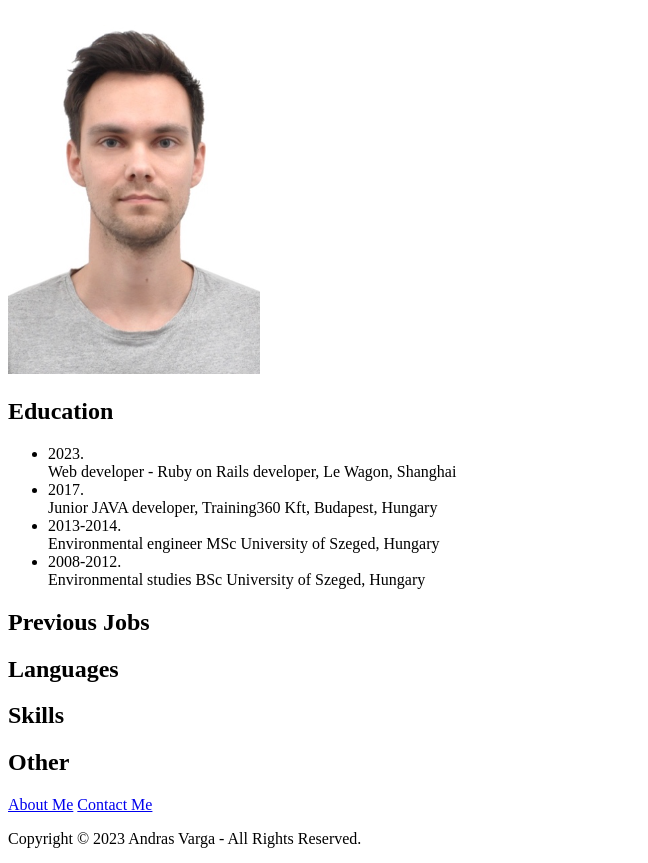
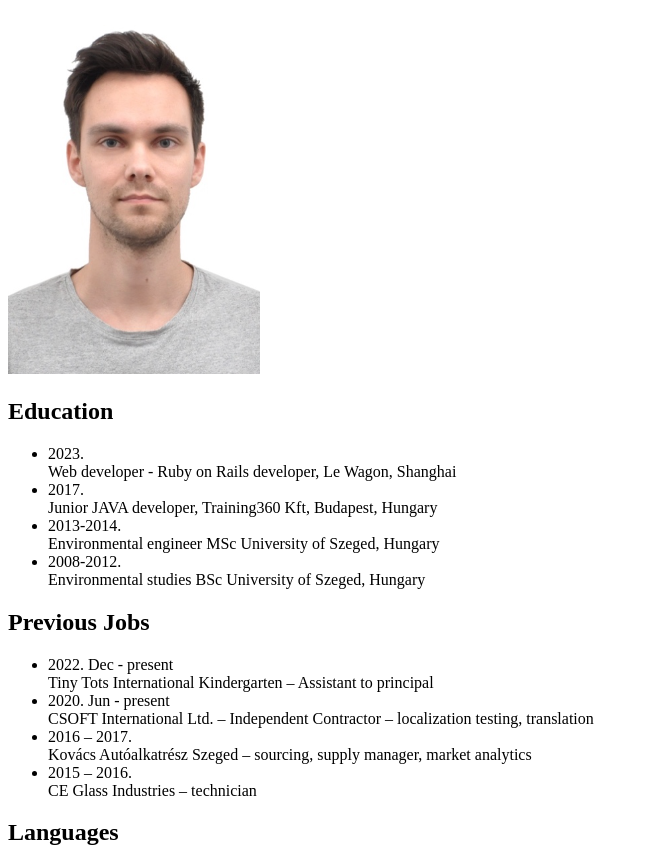
Before and after one commit to andris811/Resume, a plain HTML site: page index.html in a window 1280 px wide. Shown: the part 79-942 px from the top of the page, without its empty margins (0-648 px from the left). Drawn offline with Linux system fonts and the light colour scheme.

Commit message:
work exp

```diff
--- a/index.html
+++ b/index.html
@@ -4,7 +4,7 @@
 </head>
 <body>
   <h1>Resume</h1>
-  <img src="/assets/images/me.png">
+  <img src="/assets/images/me.png" />
   <h2>Education</h2>
   <ul>
     <li>
@@ -25,6 +25,21 @@
     </li>
   </ul>
   <h2>Previous Jobs</h2>
+  <ul>
+    <li>
+      2022. Dec - present <br />Tiny Tots International Kindergarten – Assistant
+      to principal
+    </li>
+    <li>
+      2020. Jun - present <br />CSOFT International Ltd. – Independent
+      Contractor – localization testing, translation
+    </li>
+    <li>
+      2016 – 2017. <br />Kovács Autóalkatrész Szeged – sourcing, supply manager,
+      market analytics
+    </li>
+    <li>2015 – 2016. <br />CE Glass Industries – technician</li>
+  </ul>
   <h2>Languages</h2>
   <h2>Skills</h2>
   <h2>Other</h2>
```
